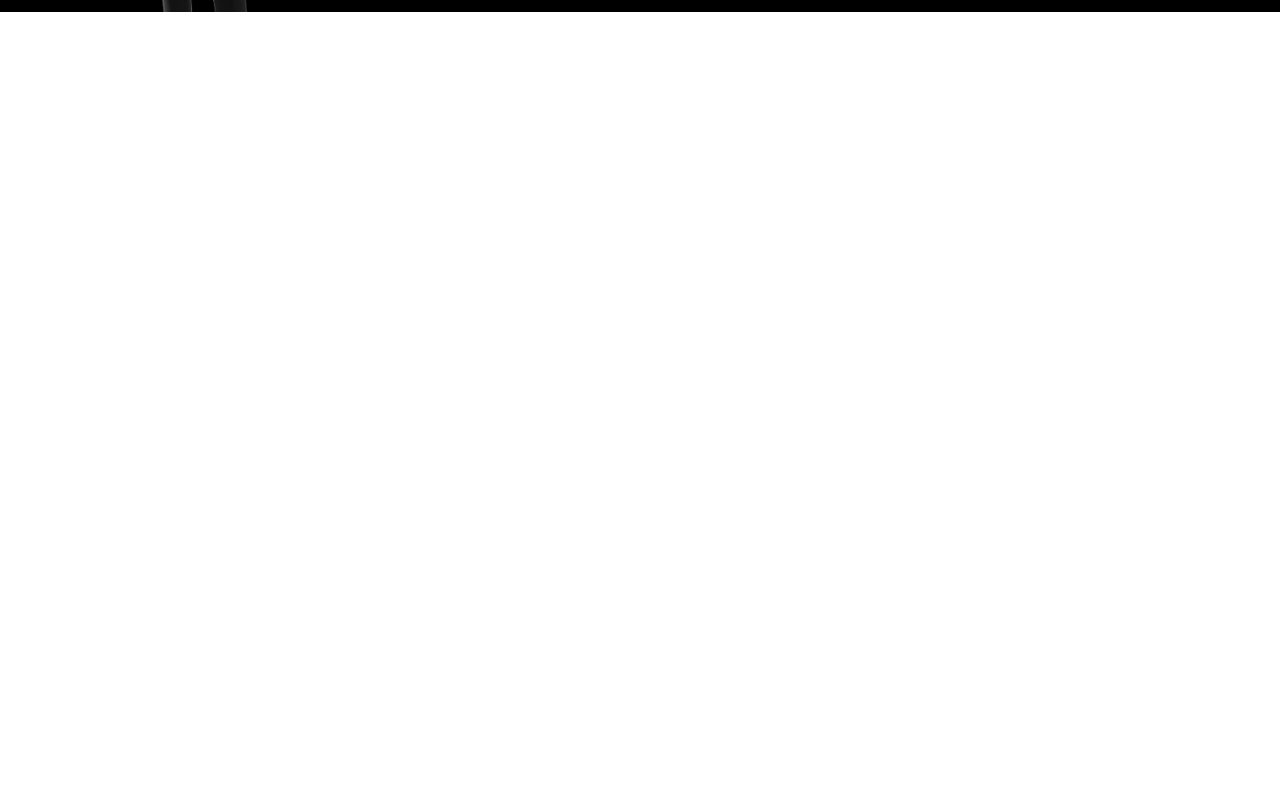
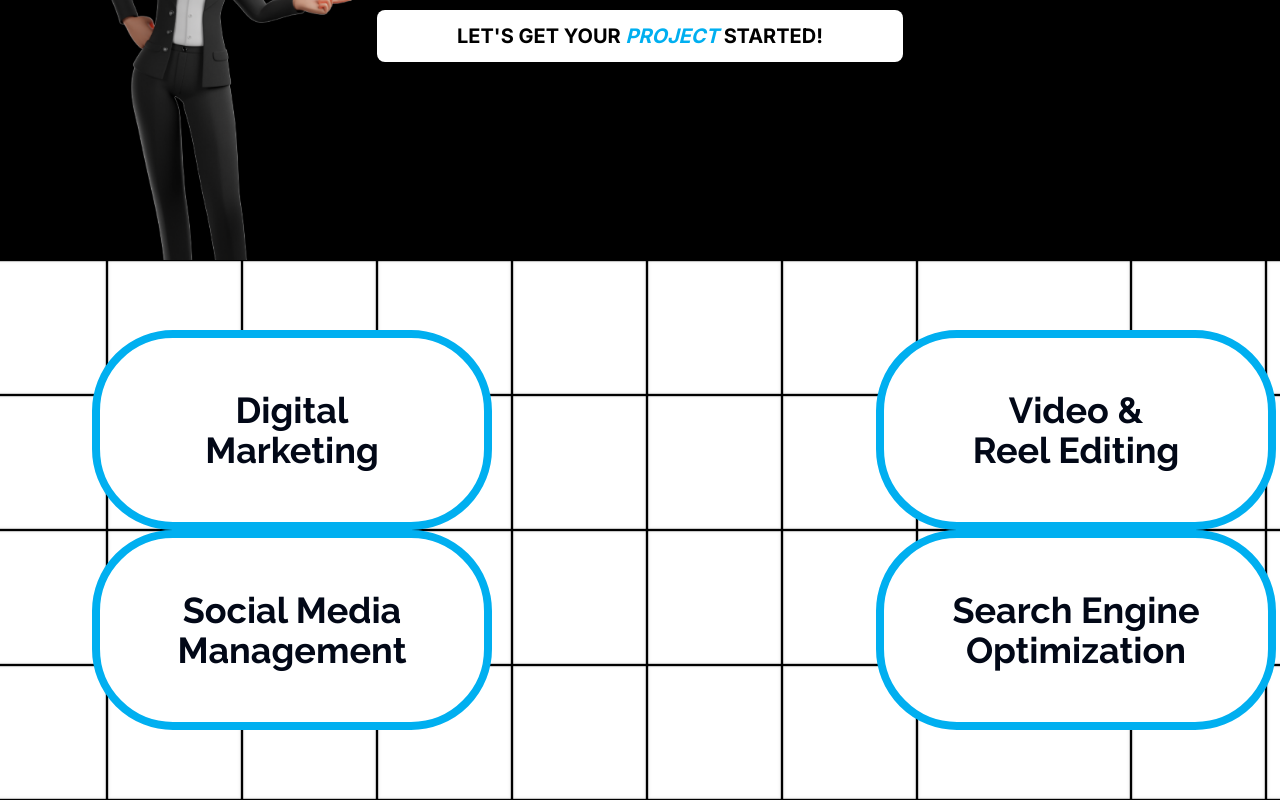
Before and after one commit to visualtenx/visualtenx, a Next.js app: page / in a window 1280 px wide. Shown: the part 884-1684 px from the top of the page. Before the commit the page ends 896 px from the top, so only its background shows below. Built offline with nearby package versions, Linux system fonts and the light colour scheme.

Commit message:
rolling tab added

```diff
--- a/package.json
+++ b/package.json
@@ -16,6 +16,7 @@
     "next": "14.2.2",
     "react": "^18",
     "react-dom": "^18",
+    "react-fast-marquee": "^1.6.5",
     "react-icons": "^5.2.1",
     "tailwind-merge": "^2.3.0",
     "tailwindcss-animate": "^1.0.7"
--- a/src/app/page.tsx
+++ b/src/app/page.tsx
@@ -1,4 +1,5 @@
 import Banner from '@/components/myui/Banner'
+import RollingTab from '@/components/myui/RollingTab'
 import React from 'react'
 
 
@@ -8,7 +9,7 @@ const App = () => {
     <>
 
     <Banner/>
-    <div></div>
+    <RollingTab/>
 
     </>
   )
--- a/src/components/myui/Banner.tsx
+++ b/src/components/myui/Banner.tsx
@@ -29,7 +29,7 @@ const Banner = () => {
                 <div>
                     <button className={`${inter.className} md:text-xl text-xs bg-white font-bold text-black py-3 px-20 rounded-lg`}>LET'S GET YOUR <span className='text-[#00AFF0] italic'> PROJECT</span>  STARTED!</button>
                 </div>
-                <Image src="/img/B3_5.png.png" width={440} height={0} className='md:block hidden absolute left-0 bottom-0' alt="" />
+                <Image src="/img/B3_5.png.png" width={440} height={0} className='w-[440px] h-auto md:block hidden absolute left-0 bottom-0' alt="" />
                 <Image src="/img/under.png" width={440} height={0} className='w-40 absolute right-0 top-12' alt="" />
             </div>
         </div>
--- a/src/components/myui/Navbar.tsx
+++ b/src/components/myui/Navbar.tsx
@@ -10,7 +10,7 @@ const Navbar = () => {
                 <div className='text-white grid md:grid-cols-3 grid-cols-2 py-6 items-center justify-between'>
                     <div>
                         <figure >
-                            <Image src="/img/logo.jpeg" width={56} height={0} alt="visualtenx logo"  />
+                            <Image src="/img/logo.jpeg" className='h-auto w-auto' width={0} height={0} alt="visualtenx logo"  />
                         </figure>
                     </div>
                     <div className='md:flex justify-center hidden '>
--- /dev/null
+++ b/src/components/myui/RollingTab.tsx
@@ -0,0 +1,106 @@
+import React from 'react'
+import Marquee from 'react-fast-marquee'
+
+const RollingTab = () => {
+    return (
+        <div className="h-[540px] flex flex-col justify-center items-center  text-center  bg-[url('/img/Group_9.png')] "  >
+
+            <Marquee speed={300} className='flex justify-center items-center ' >
+                <div className='font-bold border-8 ms-96 border-[#00AFF0] flex items-center justify-center  w-[400px] h-[200px] bg-white rounded-[81px] text-4xl '>
+                    <h3>Web Designing <br />
+                        & Development</h3>
+                </div>
+                <div className='font-bold border-8 ms-96  border-[#00AFF0] flex items-center justify-center bg-white w-[400px] h-[200px] rounded-[81px] text-4xl '>
+                    <h3>Digital <br /> Marketing</h3>
+                </div>
+                <div className='font-bold border-8 ms-96 border-[#00AFF0] flex items-center justify-center bg-white w-[400px] h-[200px] rounded-[81px] text-4xl '>
+                    <h3>Video & <br /> Reel Editing</h3>
+                </div>
+                <div className='font-bold border-8 ms-96  border-[#00AFF0] flex items-center justify-center  w-[400px] h-[200px] bg-white rounded-[81px] text-4xl '>
+                    <h3>Web Designing <br />
+                        & Development</h3>
+                </div>
+                <div className='font-bold border-8 ms-96 border-[#00AFF0] flex items-center justify-center bg-white w-[400px] h-[200px] rounded-[81px] text-4xl '>
+                    <h3>Digital <br /> Marketing</h3>
+                </div>
+                <div className='font-bold border-8 ms-96  border-[#00AFF0] flex items-center justify-center bg-white w-[400px] h-[200px] rounded-[81px] text-4xl '>
+                    <h3>Video & <br /> Reel Editing</h3>
+                </div>
+                <div className='font-bold border-8 ms-96 border-[#00AFF0] flex items-center justify-center  w-[400px] h-[200px] bg-white rounded-[81px] text-4xl '>
+                    <h3>Web Designing <br />
+                        & Development</h3>
+                </div>
+                <div className='font-bold border-8 ms-96  border-[#00AFF0] flex items-center justify-center bg-white w-[400px] h-[200px] rounded-[81px] text-4xl '>
+                    <h3>Digital <br /> Marketing</h3>
+                </div>
+                <div className='font-bold border-8 ms-96 border-[#00AFF0] flex items-center justify-center bg-white w-[400px] h-[200px] rounded-[81px] text-4xl '>
+                    <h3>Video & <br /> Reel Editing</h3>
+                </div>
+                <div className='font-bold border-8 ms-96  border-[#00AFF0] flex items-center justify-center  w-[400px] h-[200px] bg-white rounded-[81px] text-4xl '>
+                    <h3>Web Designing <br />
+                        & Development</h3>
+                </div>
+                <div className='font-bold border-8 ms-96  border-[#00AFF0] flex items-center justify-center bg-white w-[400px] h-[200px] rounded-[81px] text-4xl '>
+                    <h3>Digital <br /> Marketing</h3>
+                </div>
+                <div className='font-bold border-8 ms-96  border-[#00AFF0] flex items-center justify-center bg-white w-[400px] h-[200px] rounded-[81px] text-4xl '>
+                    <h3>Video & <br /> Reel Editing</h3>
+                </div>
+
+            </Marquee>
+            <Marquee speed={300} className='flex justify-center items-center ' >
+                <div className='font-bold border-8 ms-96 border-[#00AFF0] flex items-center justify-center  w-[400px] h-[200px] bg-white rounded-[81px] text-4xl '>
+                    <h3>Branding & <br />
+                        Graphic Designing </h3>
+                </div>
+                <div className='font-bold border-8 ms-96  border-[#00AFF0] flex items-center justify-center bg-white w-[400px] h-[200px] rounded-[81px] text-4xl '>
+                    <h3>Social Media <br />
+                        Management</h3>
+                </div>
+                <div className='font-bold border-8 ms-96 border-[#00AFF0] flex items-center justify-center bg-white w-[400px] h-[200px] rounded-[81px] text-4xl '>
+                    <h3>Search Engine <br /> Optimization</h3>
+                </div>
+                <div className='font-bold border-8 ms-96  border-[#00AFF0] flex items-center justify-center  w-[400px] h-[200px] bg-white rounded-[81px] text-4xl '>
+                    <h3>Branding & <br />
+                        Graphic Designing </h3>
+                </div>
+                <div className='font-bold border-8 ms-96 border-[#00AFF0] flex items-center justify-center bg-white w-[400px] h-[200px] rounded-[81px] text-4xl '>
+                    <h3>Social Media <br />
+                        Management</h3>
+                </div>
+                <div className='font-bold border-8 ms-96  border-[#00AFF0] flex items-center justify-center bg-white w-[400px] h-[200px] rounded-[81px] text-4xl '>
+                    <h3>Search Engine <br /> Optimization</h3>
+
+                </div>
+                <div className='font-bold border-8 ms-96 border-[#00AFF0] flex items-center justify-center  w-[400px] h-[200px] bg-white rounded-[81px] text-4xl '>
+                    <h3>Branding & <br />
+                        Graphic Designing </h3>
+                </div>
+                <div className='font-bold border-8 ms-96  border-[#00AFF0] flex items-center justify-center bg-white w-[400px] h-[200px] rounded-[81px] text-4xl '>
+                    <h3>Social Media <br />
+                        Management</h3>
+                </div>
+                <div className='font-bold border-8 ms-96 border-[#00AFF0] flex items-center justify-center bg-white w-[400px] h-[200px] rounded-[81px] text-4xl '>
+                <h3>Search Engine <br /> Optimization</h3>
+
+                </div>
+                <div className='font-bold border-8 ms-96  border-[#00AFF0] flex items-center justify-center  w-[400px] h-[200px] bg-white rounded-[81px] text-4xl '>
+                <h3>Branding & <br />
+                Graphic Designing </h3>
+                </div>
+                <div className='font-bold border-8 ms-96  border-[#00AFF0] flex items-center justify-center bg-white w-[400px] h-[200px] rounded-[81px] text-4xl '>
+                <h3>Social Media <br />
+                Management</h3>
+                </div>
+                <div className='font-bold border-8 ms-96  border-[#00AFF0] flex items-center justify-center bg-white w-[400px] h-[200px] rounded-[81px] text-4xl '>
+                <h3>Search Engine <br /> Optimization</h3>
+
+                </div>
+
+            </Marquee>
+
+        </div>
+    )
+}
+
+export default RollingTab
```
Also changed, not shown: public/img/Group_9.png (added), 1 other file (tests, documents, lock files or other folders).
